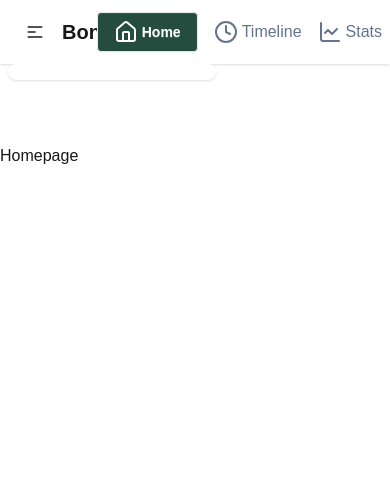
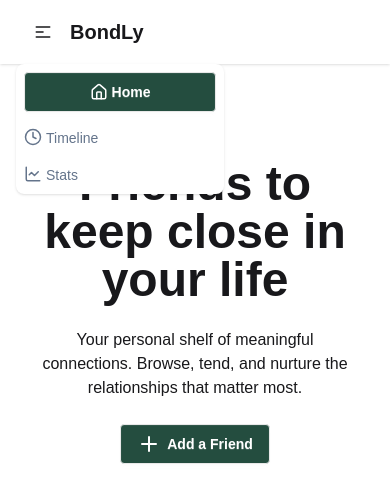
Before and after one commit to JowelislamHabib/Bondly, a Next.js app: page / in a window 390 px wide. Both pictures are taken after a click on the button 35 px from the left and 32 px from the top of the page. Shown: the top 502 px of the page. Built offline with nearby package versions, Linux system fonts and the light colour scheme.

Commit message:
feat: Add HeroText component and update layout; enhance NavBar and page styles

```diff
--- /dev/null
+++ b/src/app/components/Home/HeroText.jsx
@@ -0,0 +1,31 @@
+import { LucidePlus } from "lucide-react";
+import React from "react";
+
+const HeroText = () => {
+  return (
+    <div className="container mx-auto px-4">
+      <div>
+        <div className="hero">
+          <div className="hero-content text-center">
+            <div className="">
+              <h1 className="text-5xl font-bold">
+                Friends to keep close in your life
+              </h1>
+              <p className="py-6">
+                Your personal shelf of meaningful connections. Browse, tend, and
+                nurture the
+                <br />
+                relationships that matter most.
+              </p>
+              <button className="btn bg-[var(--bg-primary)] text-white">
+                <LucidePlus /> Add a Friend
+              </button>
+            </div>
+          </div>
+        </div>
+      </div>
+    </div>
+  );
+};
+
+export default HeroText;
--- a/src/app/components/NavBar.jsx
+++ b/src/app/components/NavBar.jsx
@@ -10,7 +10,7 @@ const NavBar = () => {
 
   return (
     <div className="bg-base-100 shadow-sm mb-20">
-      <div className="navbar container mx-auto">
+      <div className="navbar container mx-auto px-4">
         <div className="navbar-start">
           <div className="dropdown">
             <div tabIndex={0} role="button" className="btn btn-ghost lg:hidden">
@@ -32,33 +32,55 @@ const NavBar = () => {
             <ul
               tabIndex="-1"
               className="menu menu-sm dropdown-content bg-base-100 rounded-box z-1 mt-3 w-52 p-2 shadow"
-            ></ul>
+            >
+              <div className="flex flex-col gap-4">
+                <Link
+                  href={"/"}
+                  className={`${isActive("/") ? "btn bg-[var(--bg-primary)] text-white" : "text-[var(--text-muted)]"} flex gap-1`}
+                >
+                  <LucideHome size={18} /> Home
+                </Link>
+                <Link
+                  href={"/timeline"}
+                  className={`${isActive("/timeline") ? "btn bg-[var(--bg-primary)] text-white" : "text-[var(--text-muted)]"} flex gap-1`}
+                >
+                  <LucideClock size={18} />
+                  Timeline
+                </Link>
+                <Link
+                  href={"/stats"}
+                  className={`${isActive("/stats") ? "btn bg-[var(--bg-primary)] text-white" : "text-[var(--text-muted)]"} flex  gap-1`}
+                >
+                  <LucideChartLine size={18} />
+                  Stats
+                </Link>
+              </div>
+            </ul>
           </div>
           <Link href={"/"} className="text-xl font-bold">
             BondLy
           </Link>
         </div>
 
-        <div className="navbar-end gap-4">
+        <div className="navbar-end gap-4 hidden md:inline-flex">
           <Link
             href={"/"}
             className={`${isActive("/") ? "btn bg-[var(--bg-primary)] text-white" : "text-[var(--text-muted)]"} flex items-center gap-1`}
           >
-            <LucideHome /> Home
+            <LucideHome size={18} /> Home
           </Link>
-
           <Link
             href={"/timeline"}
             className={`${isActive("/timeline") ? "btn bg-[var(--bg-primary)] text-white" : "text-[var(--text-muted)]"} flex items-center gap-1`}
           >
-            <LucideClock />
+            <LucideClock size={18} />
             Timeline
           </Link>
           <Link
             href={"/stats"}
             className={`${isActive("/stats") ? "btn bg-[var(--bg-primary)] text-white" : "text-[var(--text-muted)]"} flex items-center gap-1`}
           >
-            <LucideChartLine />
+            <LucideChartLine size={18} />
             Stats
           </Link>
         </div>
--- a/src/app/layout.js
+++ b/src/app/layout.js
@@ -1,6 +1,7 @@
 import { Geist, Geist_Mono } from "next/font/google";
 import "./globals.css";
 import NavBar from "./components/NavBar";
+import HeroText from "./components/Home/HeroText";
 
 const geistSans = Geist({
   variable: "--font-geist-sans",
--- a/src/app/page.js
+++ b/src/app/page.js
@@ -1,11 +1,11 @@
-import NavBar from "./components/NavBar";
+import HeroText from "./components/Home/HeroText";
 
 export default function Home() {
   return (
     <>
       <div className="container mx-auto">
-        <h1 className="">Homepage</h1>
-      </div>{" "}
+        <HeroText />
+      </div>
     </>
   );
 }
--- a/src/app/stats/page.jsx
+++ b/src/app/stats/page.jsx
@@ -2,7 +2,7 @@ import React from "react";
 
 const StatsPage = () => {
   return (
-    <div className="container mx-auto">
+    <div className="container mx-auto px-4">
       <h1 className="text-bold">This is Stats Page</h1>
     </div>
   );
--- a/src/app/timeline/page.jsx
+++ b/src/app/timeline/page.jsx
@@ -2,7 +2,7 @@ import React from "react";
 
 const TimelinePage = () => {
   return (
-    <div className="container mx-auto">
+    <div className="container mx-auto px-4">
       <h1>timeline</h1>
     </div>
   );
```
